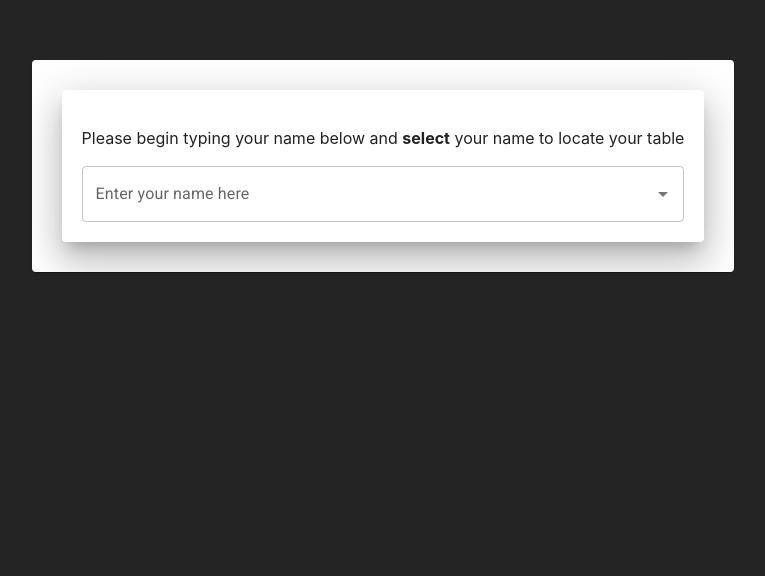
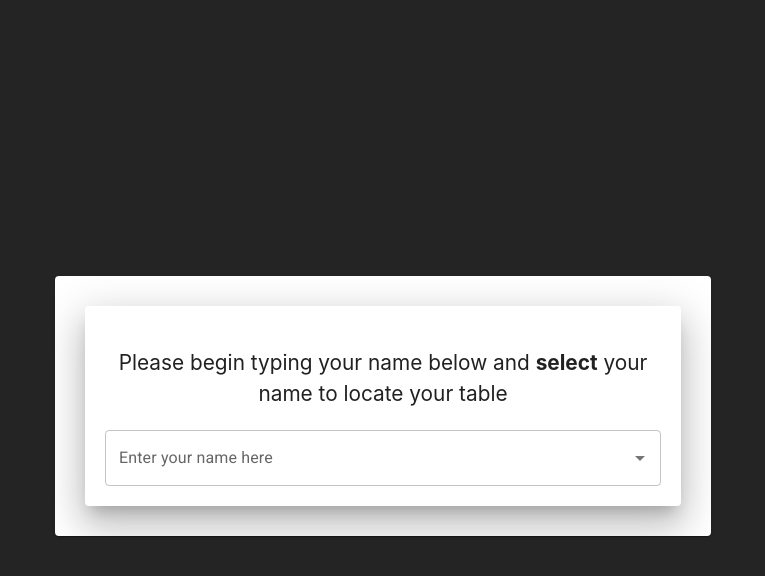
Before and after one commit to crono628/seating, a React (Vite) app: page / in a window 1280 px wide. Shown: the part 234-810 px from the top of the page, without its empty margins (257-1022 px from the left). Built offline with nearby package versions, Linux system fonts and the light colour scheme; no server answers.

Commit message:
chore: Refactor App component to use Material-UI Paper for styling and update guest list rendering

```diff
--- a/src/App.css
+++ b/src/App.css
@@ -1,10 +1,11 @@
 #root {
-  max-width: 1280px;
+  max-width: 720px;
   margin: 0 auto;
-  padding: 2rem;
+  /* padding: 2rem; */
   text-align: center;
 }
 
+/*
 .logo {
   height: 6em;
   padding: 1.5em;
@@ -47,4 +48,4 @@
   right: 0;
   padding: 1em;
   font-size: 0.7em;
-}
+} */
--- a/src/App.jsx
+++ b/src/App.jsx
@@ -13,28 +13,52 @@ const App = () => {
     setSelectedName(newValue)
   }
 
+  const seatedFontStyles = {
+    fontSize: '1.4em'
+  }
+
+  const qrCodeStyles = {
+    maxWidth: '180px',
+    maxHeight: '180px'
+    // margin: '20px'
+  }
+
+  const welcomeStyles = {
+    display: 'flex',
+    flexDirection: 'column',
+    alignItems: 'center',
+    fontSize: '1.3em'
+  }
+
+  const paperStyles = {
+    padding: 20,
+    margin: 30,
+    display: 'flex',
+    flexDirection: 'column',
+    alignItems: 'center'
+  }
+
+  const searchStyles = {
+    fontSize: '1.3em'
+  }
+
   return (
-    <>
+    <div
+      style={{
+        margin: '0 2rem 0 2rem'
+      }}
+    >
       <Card>
-        <Paper
-          elevation={22}
-          style={{
-            padding: 20,
-            margin: 30,
-            display: 'flex',
-            flexDirection: 'column',
-            alignItems: 'center'
-          }}
-        >
+        <Paper elevation={22} style={paperStyles}>
           {selectedName && (
-            <div>
+            <div style={welcomeStyles}>
               <h2>
                 Welcome, <div>{selectedName.name}</div>
               </h2>
             </div>
           )}
           {!selectedName && (
-            <div>
+            <div style={searchStyles}>
               <p>
                 Please begin typing your name below and <strong>select</strong>{' '}
                 your name to locate your table
@@ -43,21 +67,13 @@ const App = () => {
             </div>
           )}
           {selectedName && (
-            <div>
+            <div style={seatedFontStyles}>
               <p>You are seated at table {selectedName.table}</p>
             </div>
           )}
           {selectedName && (
             <div>
-              <img
-                style={{
-                  width: '160px',
-                  height: '160px',
-                  margin: '20px'
-                }}
-                src={qrCode}
-                alt="Seat Locator"
-              />
+              <img style={qrCodeStyles} src={qrCode} alt="Seat Locator" />
               <p>
                 Share this QR code with others to help them find their table
               </p>
@@ -79,7 +95,7 @@ const App = () => {
         </Paper>
       </Card>
       {/* <Footer /> */}
-    </>
+    </div>
   )
 }
 
--- a/src/index.css
+++ b/src/index.css
@@ -13,7 +13,7 @@
   -webkit-font-smoothing: antialiased;
   -moz-osx-font-smoothing: grayscale;
 }
-
+/*
 a {
   font-weight: 500;
   color: #646cff;
@@ -21,16 +21,16 @@ a {
 }
 a:hover {
   color: #535bf2;
-}
+} */
 
 body {
   margin: 0;
   display: flex;
   place-items: center;
-  min-width: 320px;
-  min-height: 100vh;
+  /* min-width: 320px; */
+  min-height: 100vmax;
 }
-
+/*
 h1 {
   font-size: 3.2em;
   line-height: 1.1;
@@ -53,4 +53,12 @@ button:hover {
 button:focus,
 button:focus-visible {
   outline: 4px auto -webkit-focus-ring-color;
+} */
+
+@media (max-height: 750px) {
+  body {
+    transform: scale(0.75);
+    transform-origin: center;
+    height: 100vh;
+  }
 }
```
